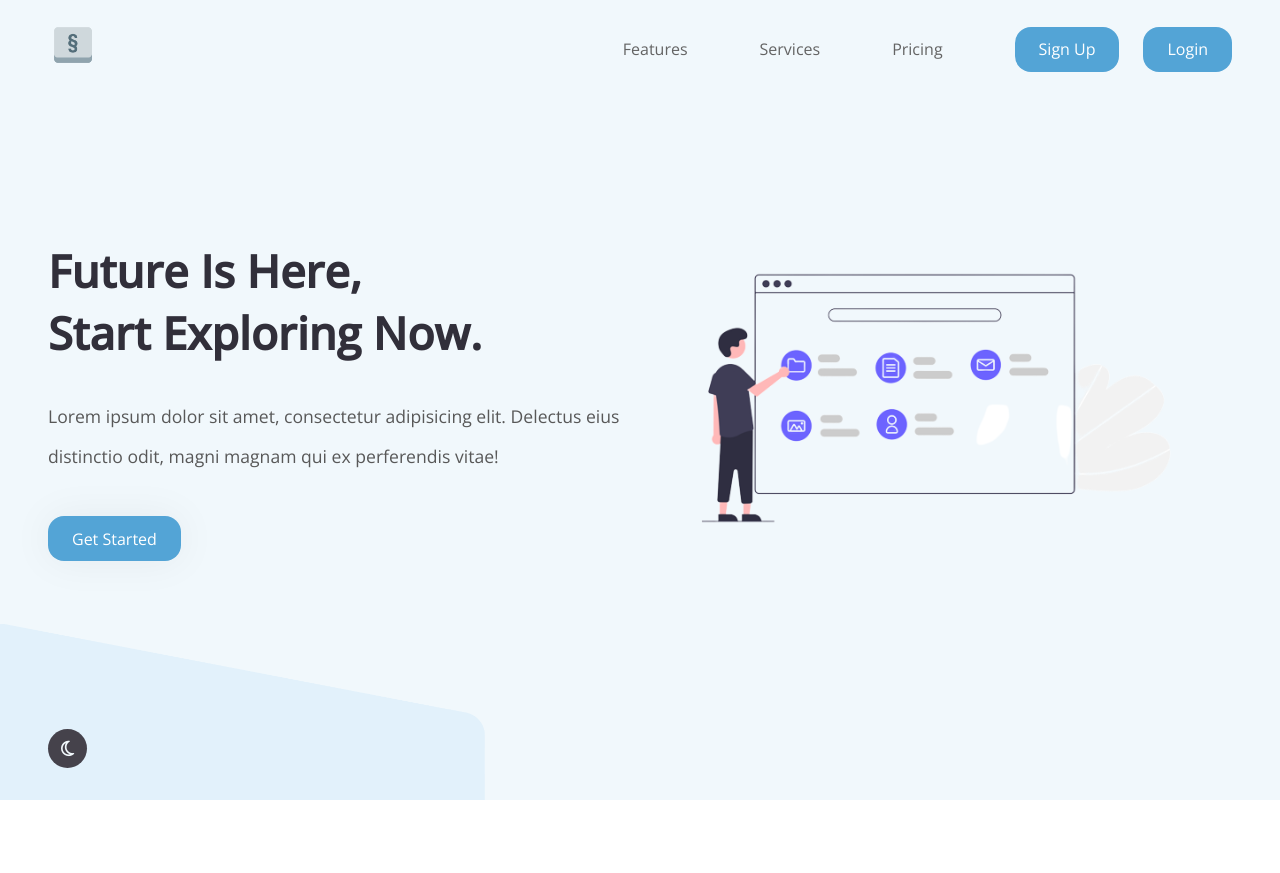
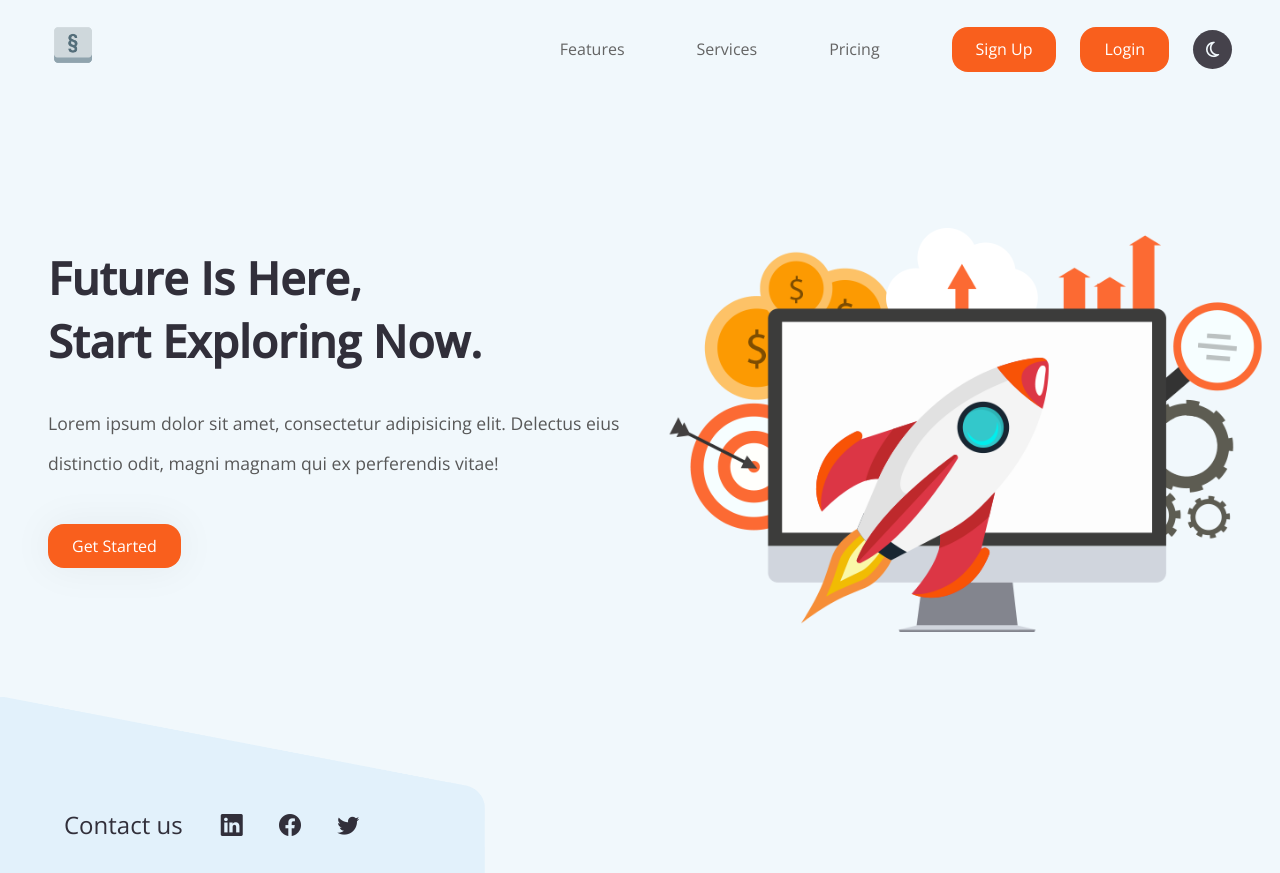
Before and after one commit to edocai/landing-page, a plain HTML site: page index.html in a window 1280 px wide. Before the commit the page ends 800 px from the top, so only its background shows below. Drawn offline with nearby package versions, Linux system fonts and the light colour scheme.

Commit message:
contact us

```diff
--- a/index.html
+++ b/index.html
@@ -2,10 +2,17 @@
 <html lang="en">
   <head>
     <meta charset="UTF-8" />
-    <link href="https://img.icons8.com/color/344/section-sign-key.png" rel="icon" />
+    <link
+      href="https://img.icons8.com/color/344/section-sign-key.png"
+      rel="icon"
+    />
     <meta http-equiv="X-UA-Compatible" content="IE=edge" />
     <meta name="viewport" content="width=device-width, initial-scale=1.0" />
     <title>Software Services</title>
+    <link
+      rel="stylesheet"
+      href="https://cdn.jsdelivr.net/npm/bootstrap-icons@1.8.2/font/bootstrap-icons.css"
+    />
     <link rel="stylesheet" href="style.css" />
   </head>
   <body>
@@ -21,11 +28,15 @@
 
             <div class="links">
               <ul>
-                <li><a href="#">Features</a></li>
+                <li><a href="#feature">Features</a></li>
                 <li><a href="#">Services</a></li>
                 <li><a href="#">Pricing</a></li>
                 <li><a href="#" class="btn">Sign up</a></li>
                 <li><a href="#" class="btn2">Login</a></li>
+                <button class="toggle-btn">
+                  <i class="far fa-moon"></i>
+                  <i class="far fa-sun"></i>
+                </button>
               </ul>
             </div>
 
@@ -55,17 +66,23 @@
             </div>
 
             <div class="right">
-              <img src="./assets/hero2.png" alt="Person Image" class="person" />
+              <img src="./assets/home-img.png" alt="Image" class="hero" />
             </div>
           </div>
         </div>
 
         <div class="bottom-area">
           <div class="container">
-            <button class="toggle-btn">
-              <i class="far fa-moon"></i>
-              <i class="far fa-sun"></i>
-            </button>
+            <span> Contact us </span>
+            <a href="#">
+              <i class="bi bi-linkedin"></i>
+            </a>
+            <a href="#">
+              <i class="bi bi-facebook"></i>
+            </a>
+            <a href="#">
+              <i class="bi bi-twitter"></i>
+            </a>
           </div>
         </div>
       </div>
--- a/style.scss
+++ b/style.scss
@@ -3,8 +3,8 @@
 $font-stack: 'Open Sans', sans-serif;
 
 .light {
-    --mainColor: #53a4d6;
-    --hoverColor: #5bacdf;
+    --mainColor: #F95F1D;
+    --hoverColor: #df551a;
     --backgroundColor: #f1f8fc;
     --darkOne: #312f3a;
     --darkTwo: #45424b;
@@ -13,8 +13,8 @@ $font-stack: 'Open Sans', sans-serif;
 }
 
 .dark {
-    --mainColor: #64bcf4;
-    --hoverColor: #5bacdf;
+    --mainColor: #F95F1D;
+    --hoverColor: #df551a;
     --backgroundColor: #192e3a;
     --darkOne: #f3f3f3;
     --darkTwo: #fff;
@@ -123,6 +123,9 @@ header {
             transform: scale(1.05);
         }
     }
+    .toggle-btn {
+        margin-left: 1.5rem !important;
+    }
 }
 
 .btn {
@@ -153,7 +156,9 @@ header {
         background-color: var(--hoverColor);
         transform: scale(1) !important;
     }
+
 }
+
 
 // Showcase \\
 
@@ -163,6 +168,8 @@ header {
         grid-template-columns: 1fr 1fr;
         align-items: center;
         justify-content: center;
+        margin-top: -4rem;
+        min-height: 100vh;
     }
 
     .btn {
@@ -345,6 +352,26 @@ header {
     }
 }
 
+.bottom-area {
+    .container {
+        i {
+            font-size: 22px;
+            padding: 1rem;
+            color: var(--darkOne);
+
+            &:hover {
+                color: #64bcf4;
+            }
+        }
+
+        span {
+            font-size: 24px;
+            padding: 1rem;
+            color: var(--darkOne);
+        }
+    }
+}
+
 // Responsive \\
 
 @media screen and (max-width: 870px) {
@@ -358,7 +385,7 @@ header {
         max-width: 450px;
         width: 100%;
         height: 100%;
-        background-color: #4d9bcc;
+        background-color: var(--hoverColor);
         z-index: 95;
         display: flex;
         align-items: center;
@@ -381,6 +408,9 @@ header {
         }
     .btn2 {
             background: none;
+            margin-left: 0 !important;
+        }
+        .toggle-btn {
             margin-left: 0 !important;
         }
     }
@@ -408,7 +438,7 @@ header {
         }
 
     .hero {
-        width: 100%;
+        width: 120%;
         transform: none;
         }
 
@@ -441,7 +471,7 @@ header {
     .container {
         grid-template-columns: 1fr;
         justify-content: center;
-        grid-gap: 2rem;
+
     }
   }
 }
```
Also changed, not shown: assets/home-img.png (added), assets/image.png (added), style.css, 1 other file.
